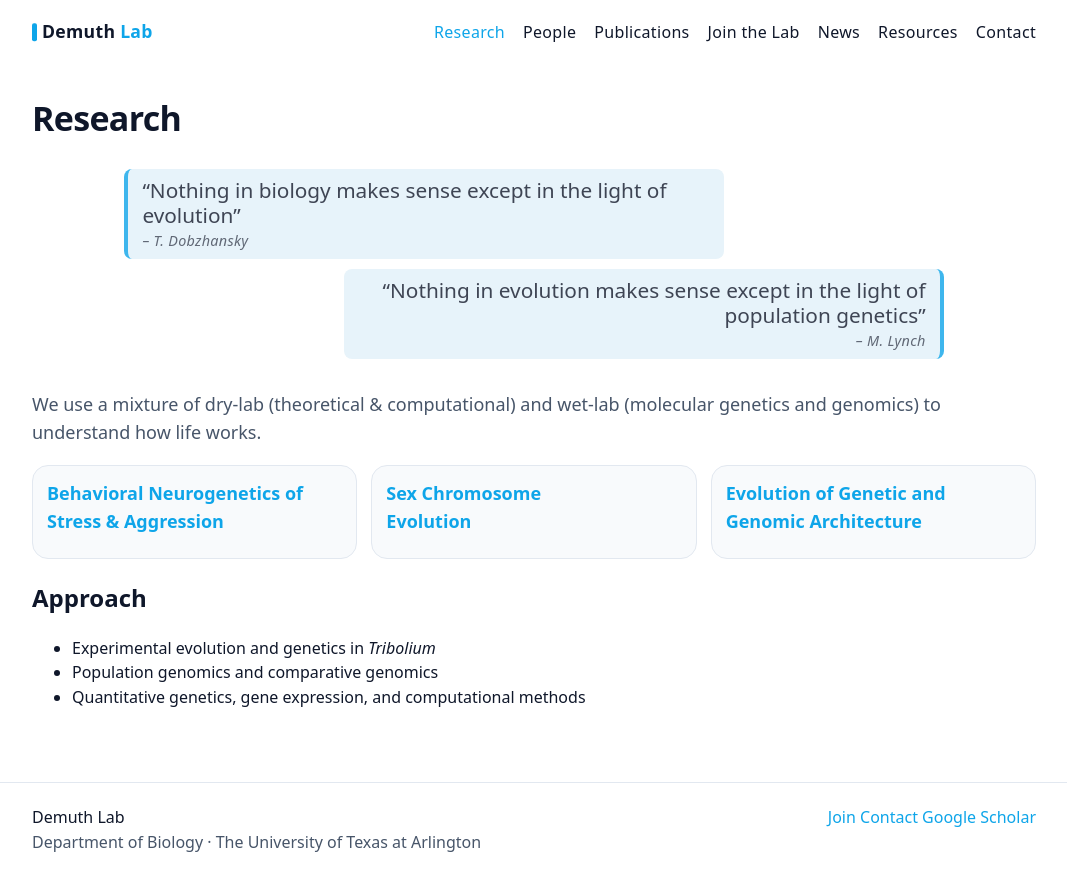
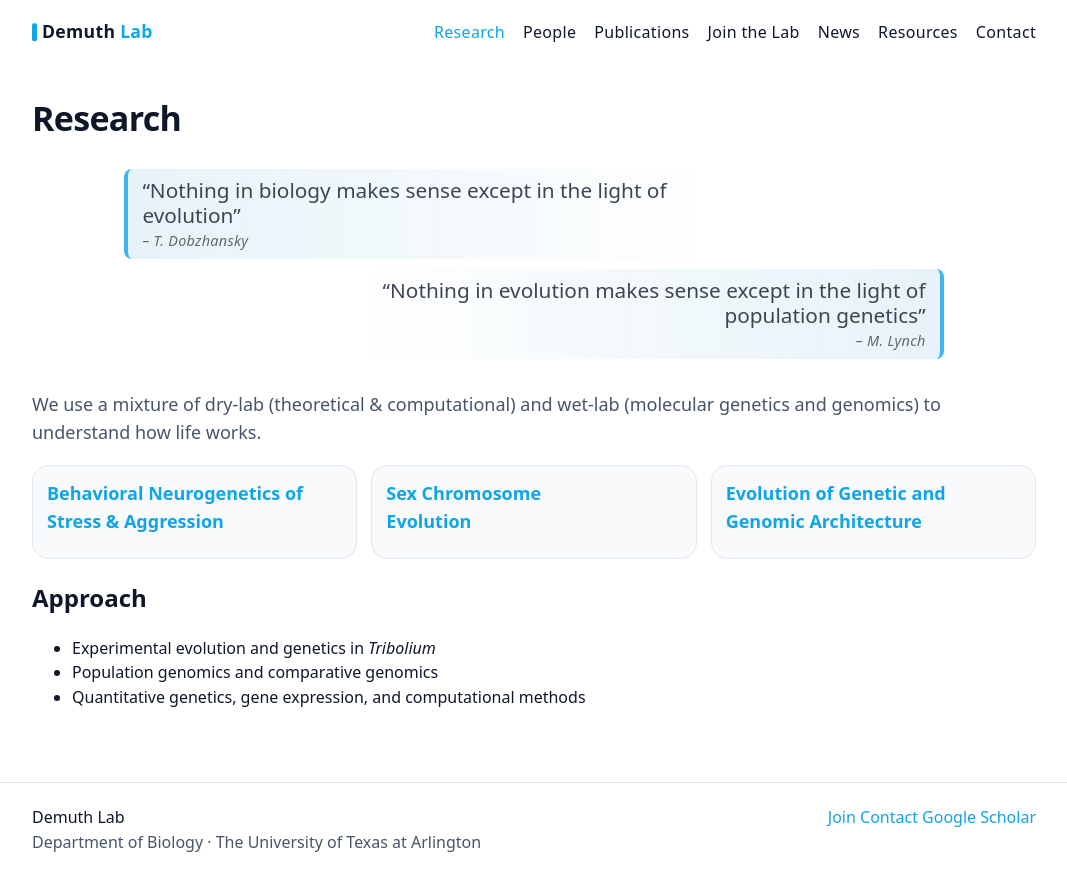
Before and after one commit to demuth-lab/demuth-lab.github.io, a Jekyll site: the page built from research/index.md, in a window 1280 px wide. Shown: the top 891 px of the page, without its empty margins (106-1173 px from the left). Built offline with Jekyll 4.4.1, drawn with Linux system fonts in a browser that asks for light colours.

Commit message:
Update main.css

```diff
--- a/assets/css/main.css
+++ b/assets/css/main.css
@@ -431,7 +431,6 @@
   font-style:normal;
   color:var(--text);
   padding:0.6rem 0.9rem;
-  background:var(--accent-soft);
   border-radius:8px;
   position:relative;
 }
```
